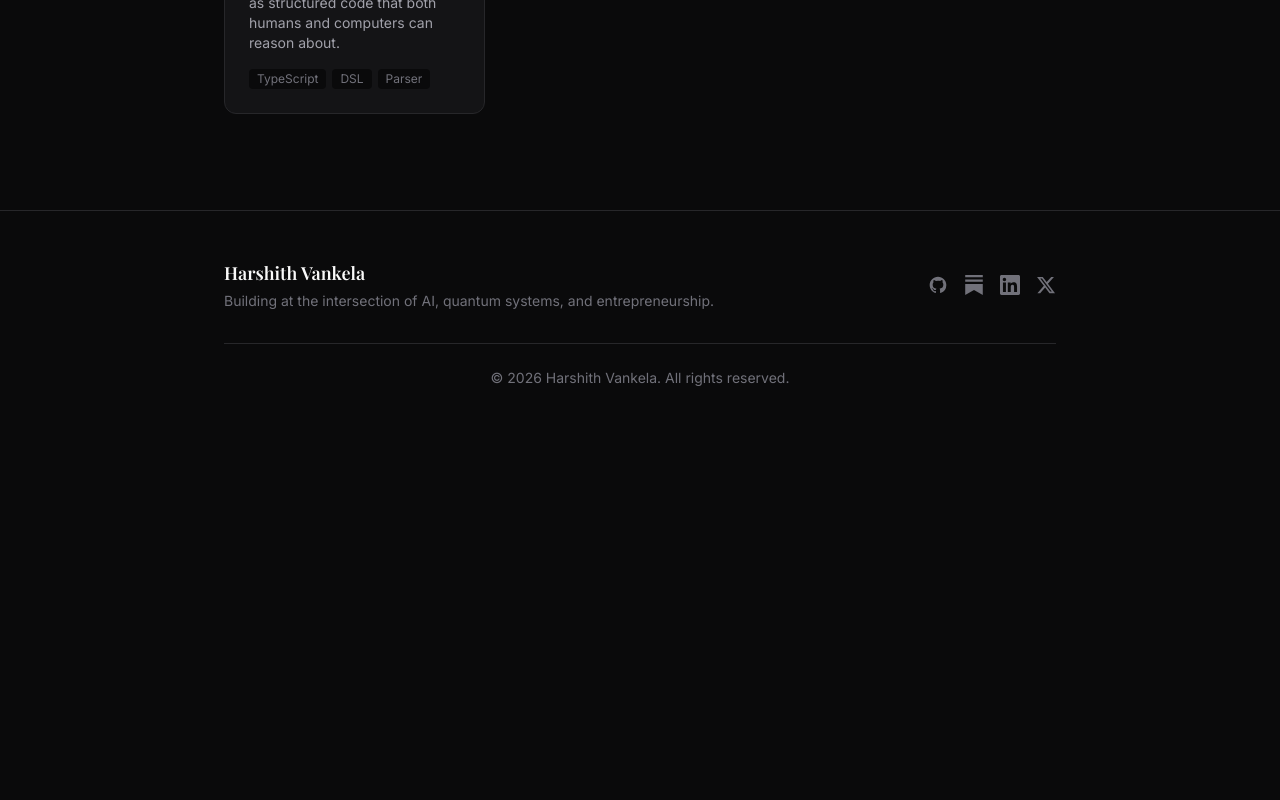
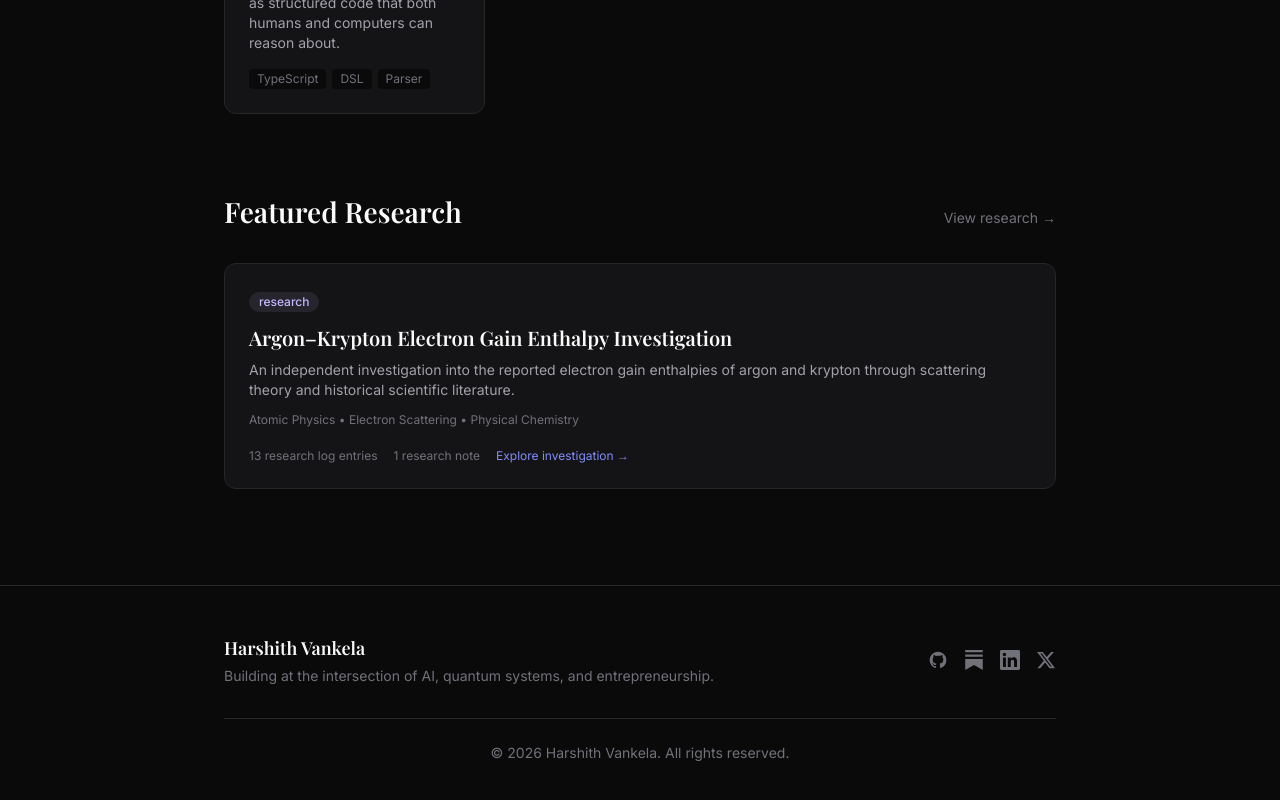
Before and after one commit to ForzaIs-Fav9/ForzaIs-Fav9.github.io, a Next.js app: page / in a window 1280 px wide. Shown: the part 1430-2230 px from the top of the page. Before the commit the page ends 1866 px from the top, so only its background shows below. Built offline with nearby package versions, Linux system fonts and the light colour scheme; a web font is replaced by a local one.

Commit message:
feat: feature research on homepage

```diff
--- a/src/components/home/FeaturedWork.tsx
+++ b/src/components/home/FeaturedWork.tsx
@@ -2,7 +2,7 @@
 
 import { motion } from "framer-motion";
 import { fadeInUp, staggerContainer } from "@/lib/animations";
-import { projects, articles } from "@/lib/content";
+import { projects, articles, researchProjects } from "@/lib/content";
 import { Card } from "@/components/ui/Card";
 import { Badge } from "@/components/ui/Badge";
 import { ExternalLink } from "@/components/ui/ExternalLink";
@@ -16,21 +16,42 @@ export function FeaturedWork() {
   const featuredProjects = projects
     .filter((p) => p.featured && hasRealContent(p.title))
     .slice(0, 3);
+
+  const featuredResearch = researchProjects.slice(0, 1);
+
   const featuredArticles = articles.filter((a) => a.featured).slice(0, 2);
 
-  if (featuredProjects.length === 0 && featuredArticles.length === 0) {
+  if (
+    featuredProjects.length === 0 &&
+    featuredResearch.length === 0 &&
+    featuredArticles.length === 0
+  ) {
     return (
       <section className="border-t border-border py-24">
         <h2 className="font-serif text-heading-2 font-semibold text-text-primary">
           Work
         </h2>
         <p className="mt-4 text-body text-text-secondary">
-          Projects and writing are in progress. Check back soon, or visit my{" "}
-          <Link href="/projects" className="text-accent hover:text-accent-hover">
+          Projects, research, and writing are in progress. Check back soon, or
+          visit my{" "}
+          <Link
+            href="/projects"
+            className="text-accent hover:text-accent-hover"
+          >
             projects
-          </Link>{" "}
-          and{" "}
-          <Link href="/writing" className="text-accent hover:text-accent-hover">
+          </Link>
+          ,{" "}
+          <Link
+            href="/research"
+            className="text-accent hover:text-accent-hover"
+          >
+            research
+          </Link>
+          , and{" "}
+          <Link
+            href="/writing"
+            className="text-accent hover:text-accent-hover"
+          >
             writing
           </Link>{" "}
           pages.
@@ -41,6 +62,7 @@ export function FeaturedWork() {
 
   return (
     <section className="border-t border-border py-24">
+      {/* Featured Projects */}
       {featuredProjects.length > 0 && (
         <motion.div
           variants={staggerContainer}
@@ -52,6 +74,7 @@ export function FeaturedWork() {
             <h2 className="font-serif text-heading-2 font-semibold text-text-primary">
               Featured Projects
             </h2>
+
             <Link
               href="/projects"
               className="text-sm text-text-tertiary transition-colors hover:text-accent"
@@ -76,12 +99,15 @@ export function FeaturedWork() {
                 >
                   {project.category}
                 </Badge>
+
                 <h3 className="mt-3 font-serif text-heading-3 font-semibold text-text-primary">
                   {project.title}
                 </h3>
+
                 <p className="mt-2 text-sm text-text-secondary">
                   {project.description}
                 </p>
+
                 <div className="mt-4 flex flex-wrap gap-1.5">
                   {project.technologies.slice(0, 3).map((tech) => (
                     <span
@@ -98,7 +124,8 @@ export function FeaturedWork() {
         </motion.div>
       )}
 
-      {featuredArticles.length > 0 && (
+      {/* Featured Research */}
+      {featuredResearch.length > 0 && (
         <motion.div
           variants={staggerContainer}
           initial="initial"
@@ -108,8 +135,78 @@ export function FeaturedWork() {
         >
           <div className="flex items-baseline justify-between">
             <h2 className="font-serif text-heading-2 font-semibold text-text-primary">
+              Featured Research
+            </h2>
+
+            <Link
+              href="/research"
+              className="text-sm text-text-tertiary transition-colors hover:text-accent"
+            >
+              View research &rarr;
+            </Link>
+          </div>
+
+          <div className="mt-8">
+            {featuredResearch.map((research) => (
+              <Link
+                key={research.id}
+                href={`/research/${research.id}`}
+                className="block"
+              >
+                <Card className="transition-colors hover:border-accent/40">
+                  <Badge variant="research">research</Badge>
+
+                  <h3 className="mt-3 font-serif text-heading-3 font-semibold text-text-primary">
+                    {research.title}
+                  </h3>
+
+                  <p className="mt-2 text-sm text-text-secondary">
+                    {research.summary}
+                  </p>
+
+                  <p className="mt-3 text-xs text-text-tertiary">
+                    {research.field}
+                  </p>
+
+                  <div className="mt-5 flex flex-wrap items-center gap-x-4 gap-y-2 text-xs text-text-tertiary">
+                    <span>
+                      {research.logEntries.length} research log entries
+                    </span>
+
+                    <span>
+                      {research.researchNotes.length} research note
+                      {research.researchNotes.length === 1 ? "" : "s"}
+                    </span>
+
+                    <span className="text-accent">
+                      Explore investigation &rarr;
+                    </span>
+                  </div>
+                </Card>
+              </Link>
+            ))}
+          </div>
+        </motion.div>
+      )}
+
+      {/* Recent Writing */}
+      {featuredArticles.length > 0 && (
+        <motion.div
+          variants={staggerContainer}
+          initial="initial"
+          whileInView="animate"
+          viewport={{ once: true, margin: "-100px" }}
+          className={
+            featuredProjects.length > 0 || featuredResearch.length > 0
+              ? "mt-20"
+              : ""
+          }
+        >
+          <div className="flex items-baseline justify-between">
+            <h2 className="font-serif text-heading-2 font-semibold text-text-primary">
               Recent Writing
             </h2>
+
             <Link
               href="/writing"
               className="text-sm text-text-tertiary transition-colors hover:text-accent"
@@ -120,14 +217,19 @@ export function FeaturedWork() {
 
           <div className="mt-8 space-y-4">
             {featuredArticles.map((article) => (
-              <Card key={article.id} className="flex items-start justify-between gap-4">
+              <Card
+                key={article.id}
+                className="flex items-start justify-between gap-4"
+              >
                 <div>
                   <h3 className="font-serif text-heading-3 font-medium text-text-primary">
                     {article.title}
                   </h3>
+
                   <p className="mt-1 text-sm text-text-secondary">
                     {article.description}
                   </p>
+
                   <p className="mt-2 text-xs text-text-tertiary">
                     {new Date(article.date).toLocaleDateString("en-US", {
                       year: "numeric",
@@ -136,6 +238,7 @@ export function FeaturedWork() {
                     })}
                   </p>
                 </div>
+
                 <ExternalLink href={article.url}>Read</ExternalLink>
               </Card>
             ))}
```
